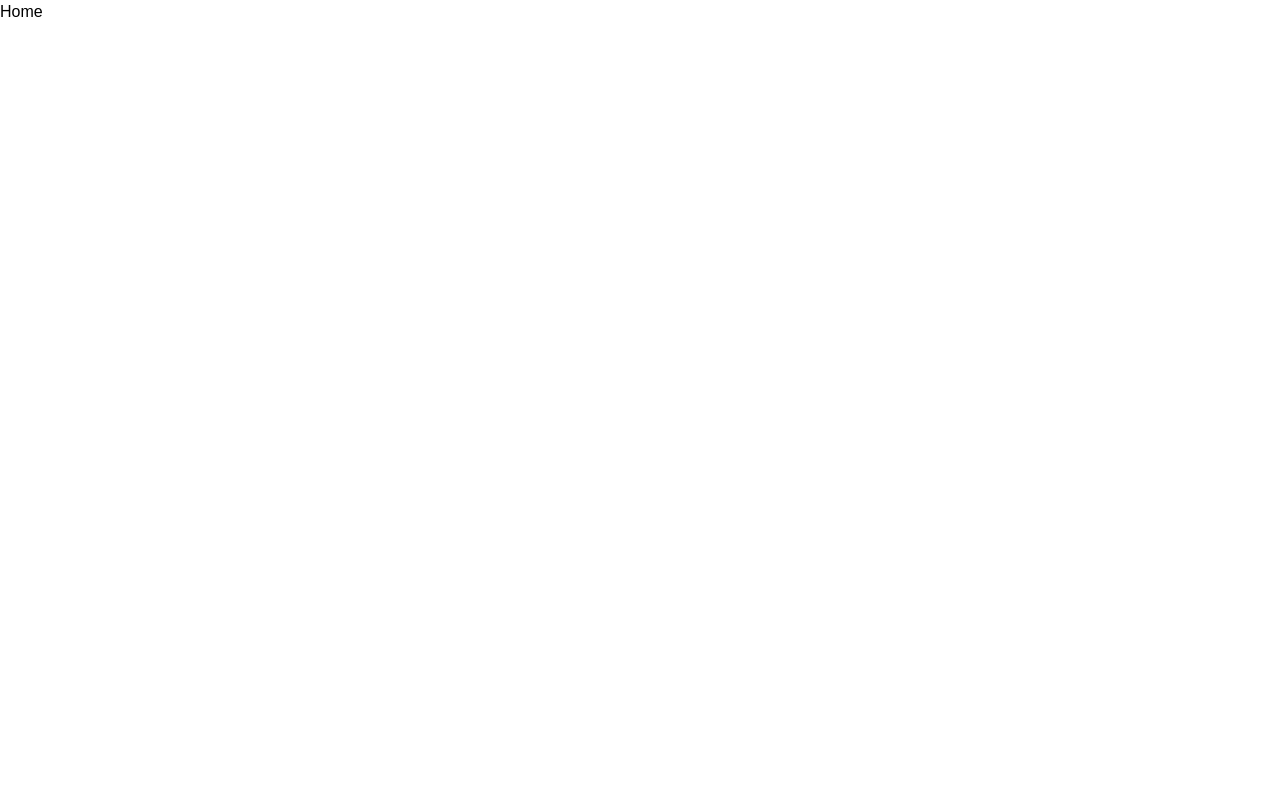
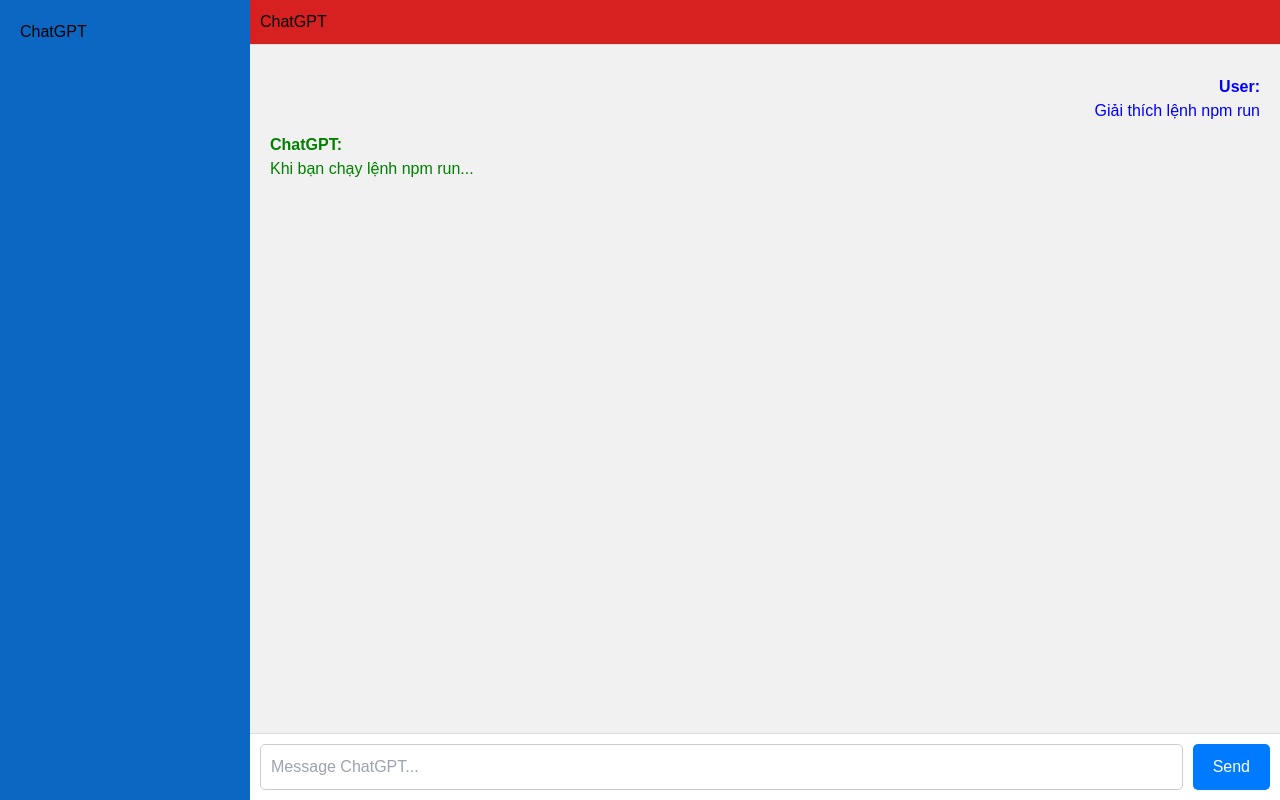
Before and after one commit to chatbot-devplus/Chatbot, a React (Vite) app: page / in a window 1280 px wide. Built offline with nearby package versions, Linux system fonts and the light colour scheme.

Commit message:
Complete the homepage interface

```diff
--- a/package.json
+++ b/package.json
@@ -12,6 +12,7 @@
   "dependencies": {
     "antd": "^5.22.5",
     "chatbox": "file:",
+    "prop-types": "^15.8.1",
     "react": "^18.3.1",
     "react-dom": "^18.3.1",
     "react-router-dom": "^7.0.2"
--- /dev/null
+++ b/src/App.css
@@ -0,0 +1,67 @@
+/* App.css */
+.homepage {
+  display: flex;
+  height: 100vh;
+}
+
+.sidebar {
+  width: 250px;
+  background-color: #0c67c2;
+  padding: 20px;
+}
+
+.chat-container {
+  flex: 1;
+  display: flex;
+  flex-direction: column;
+}
+
+.chat-header {
+  background-color: #d72020;
+  padding: 10px;
+  border-bottom: 1px solid #ddd;
+}
+
+.chat-window {
+  flex: 1;
+  padding: 20px;
+  overflow-y: auto;
+  background-color: #f1f1f1;
+}
+
+.message-input {
+  display: flex;
+  padding: 10px;
+  background-color: #ffffff;
+  border-top: 1px solid #ddd;
+}
+
+.message-input input {
+  flex: 1;
+  padding: 10px;
+  border: 1px solid #ccc;
+  border-radius: 5px;
+}
+
+.message-input button {
+  margin-left: 10px;
+  padding: 10px 20px;
+  background-color: #007bff;
+  color: white;
+  border: none;
+  border-radius: 5px;
+}
+
+.message-item {
+  margin: 10px 0;
+}
+
+.message-item.user {
+  text-align: right;
+  color: blue;
+}
+
+.message-item.chatgpt {
+  text-align: left;
+  color: green;
+}
--- a/src/App.jsx
+++ b/src/App.jsx
@@ -1,26 +1,38 @@
-import {BrowserRouter as Router, Routes, Route} from 'react-router-dom'
-import { routes } from './routes';
+// import {BrowserRouter as Router, Routes, Route} from 'react-router-dom'
+// import { routes } from './routes';
+// function App() {
+//   return (
+//     <div>
+//       <Router>
+//         <Routes>
+//           {routes.map((route)=>{
+//             const Page = route.page
+
+//             return (
+//               <Route key={route.path} path={route.path} element={
+//                 // <Layout>
+//                   <Page/>
+//                 // </Layout>
+//               }/>
+//             )
+//           })}
+
+//         </Routes>
+//       </Router>
+//     </div>
+//   )
+// }
+
+// export default App
+import "./App.css";
+import Homepage from "./pages/Home";
+
 function App() {
   return (
-    <div>
-      <Router>
-        <Routes>
-          {routes.map((route)=>{
-            const Page = route.page
-
-            return (
-              <Route key={route.path} path={route.path} element={
-                // <Layout>
-                  <Page/>
-                // </Layout>
-              }/>
-            )
-          })}
-
-        </Routes>
-      </Router>
+    <div className="App">
+      <Homepage />
     </div>
-  )
+  );
 }
 
-export default App
+export default App;
--- /dev/null
+++ b/src/components/ChatHeader.jsx
@@ -0,0 +1,11 @@
+
+
+const ChatHeader = () => {
+  return (
+    <div className="chat-header">
+      <h2>ChatGPT</h2>
+    </div>
+  );
+};
+
+export default ChatHeader;
--- /dev/null
+++ b/src/components/ChatWindow.jsx
@@ -0,0 +1,19 @@
+
+import MessageItem from "./MessageItem";
+
+const ChatWindow = () => {
+  const messages = [
+    { id: 1, sender: "User", content: "Giải thích lệnh npm run" },
+    { id: 2, sender: "ChatGPT", content: "Khi bạn chạy lệnh npm run..." },
+  ];
+
+  return (
+    <div className="chat-window">
+      {messages.map((msg) => (
+        <MessageItem key={msg.id} sender={msg.sender} content={msg.content} />
+      ))}
+    </div>
+  );
+};
+
+export default ChatWindow;
--- /dev/null
+++ b/src/components/MessageInput.jsx
@@ -0,0 +1,11 @@
+
+const MessageInput = () => {
+  return (
+    <div className="message-input">
+      <input type="text" placeholder="Message ChatGPT..." />
+      <button>Send</button>
+    </div>
+  );
+};
+
+export default MessageInput;
--- /dev/null
+++ b/src/components/MessageItem.jsx
@@ -0,0 +1,15 @@
+import PropTypes from "prop-types";
+const MessageItem = ({ sender, content }) => {
+  return (
+    <div className={`message-item ${sender === "User" ? "user" : "chatgpt"}`}>
+      <strong>{sender}:</strong>
+      <p>{content}</p>
+    </div>
+  );
+};
+MessageItem.propTypes = {
+  sender: PropTypes.string.isRequired, // Kiểu dữ liệu string, bắt buộc
+  content: PropTypes.string.isRequired, // Kiểu dữ liệu string, bắt buộc
+};
+
+export default MessageItem;
--- /dev/null
+++ b/src/components/Sidebar.jsx
@@ -0,0 +1,9 @@
+const Sidebar = () => {
+  return (
+    <div className="sidebar">
+      <div className="logo">ChatGPT</div>
+    </div>
+  );
+};
+
+export default Sidebar;
--- a/src/pages/Home.jsx
+++ b/src/pages/Home.jsx
@@ -1,9 +1,20 @@
-import React from 'react'
 
-const Home = () => {
+import Sidebar from "../components/Sidebar";
+import ChatHeader from "../components/ChatHeader";
+import ChatWindow from "../components/ChatWindow";
+import MessageInput from "../components/MessageInput";
+
+const Homepage = () => {
   return (
-    <div>Home</div>
-  )
-}
+    <div className="homepage">
+      <Sidebar />
+      <div className="chat-container">
+        <ChatHeader />
+        <ChatWindow />
+        <MessageInput />
+      </div>
+    </div>
+  );
+};
 
-export default Home
+export default Homepage;
```
Also changed, not shown: 1 other file (tests, documents, lock files or other folders).
